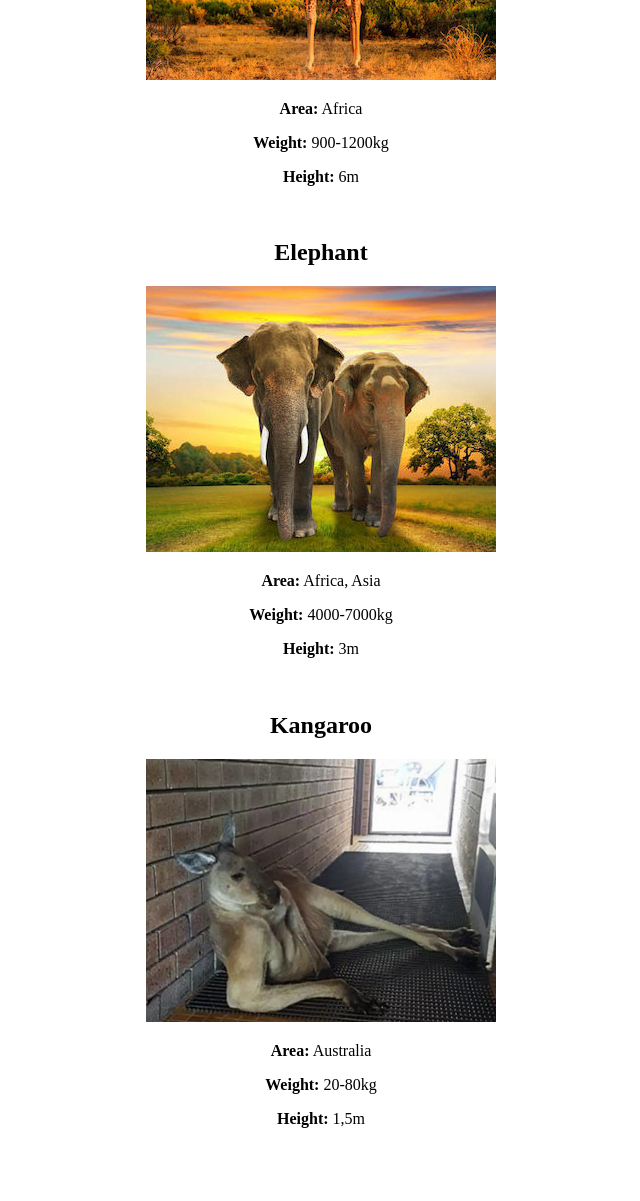
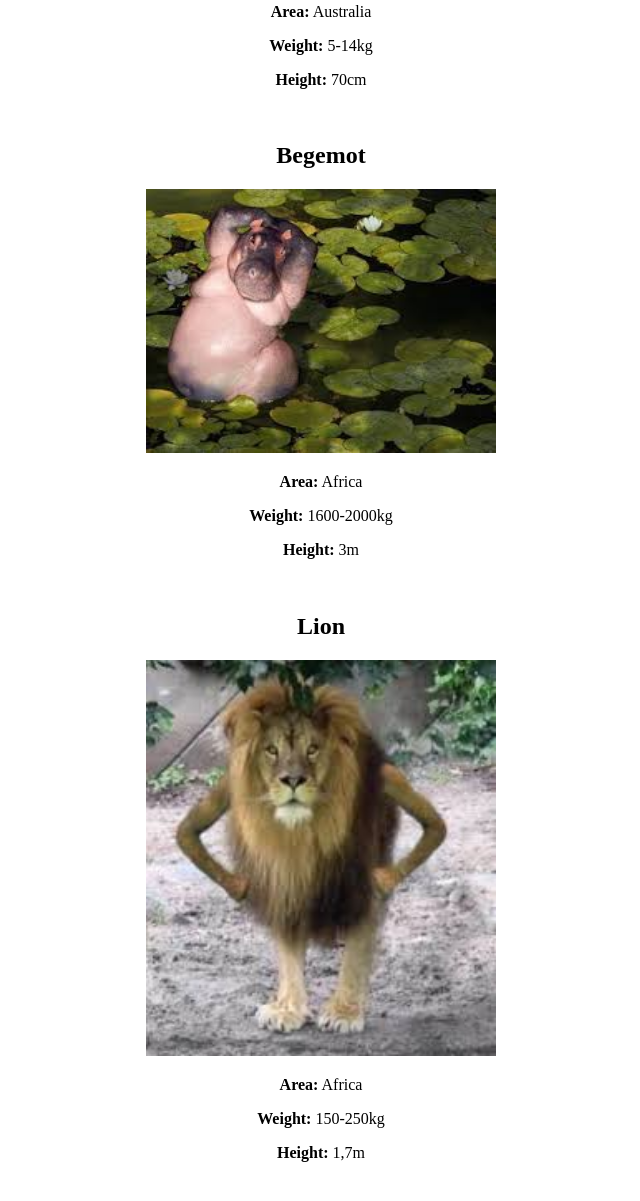
Before and after one commit to EBasta15/wild_animals, a plain HTML site: page index.html in a window 1280 px wide. Shown: the part 511-1712 px from the top of the page, without its empty margins (319-959 px from the left). Before the commit the page ends 1681 px from the top, so only its background shows below. Drawn offline with Linux system fonts and the light colour scheme.

Commit message:
G-02:update

```diff
--- a/index.html
+++ b/index.html
@@ -18,24 +18,24 @@
     <br>
 
     <p>Let's talk about wild animals around the world:</p>
-    <h2>Giraffe</h2>
-    <img src="pictures/giraffe.jpg">
-    <p><b>Area:</b> Africa</p>
-    <p><b>Weight:</b> 900-1200kg</p>
-    <p><b>Height:</b> 6m</p>
+    <h2>Koalla</h2>
+    <img src="pictures/koalla.jpg">
+    <p><b>Area:</b> Australia</p>
+    <p><b>Weight:</b> 5-14kg</p>
+    <p><b>Height:</b> 70cm</p>
     <br>
 
-    <h2>Elephant</h2>
-    <img width=350px src="pictures/elephant.jpg">
-    <p><b>Area:</b> Africa, Asia</p>
-    <p><b>Weight:</b> 4000-7000kg</p>
+    <h2>Begemot</h2>
+    <img width=350px src="pictures/begemot.jpg">
+    <p><b>Area:</b> Africa</p>
+    <p><b>Weight:</b> 1600-2000kg</p>
     <p><b>Height:</b> 3m</p>
     <br>
-    <h2>Kangaroo</h2>
-    <img width=350px src="pictures/kangaroo.jpg">
-    <p><b>Area:</b> Australia</p>
-    <p><b>Weight:</b> 20-80kg</p>
-    <p><b>Height:</b> 1,5m</p>
+    <h2>Lion</h2>
+    <img width=350px src="pictures/lion.jpg">
+    <p><b>Area:</b> Africa</p>
+    <p><b>Weight:</b> 150-250kg</p>
+    <p><b>Height:</b> 1,7m</p>
     <br>
 
   </body>
```
Also changed, not shown: pictures/begemot.jpg (added), pictures/koalla.jpg (added), pictures/lion.jpg (added).
